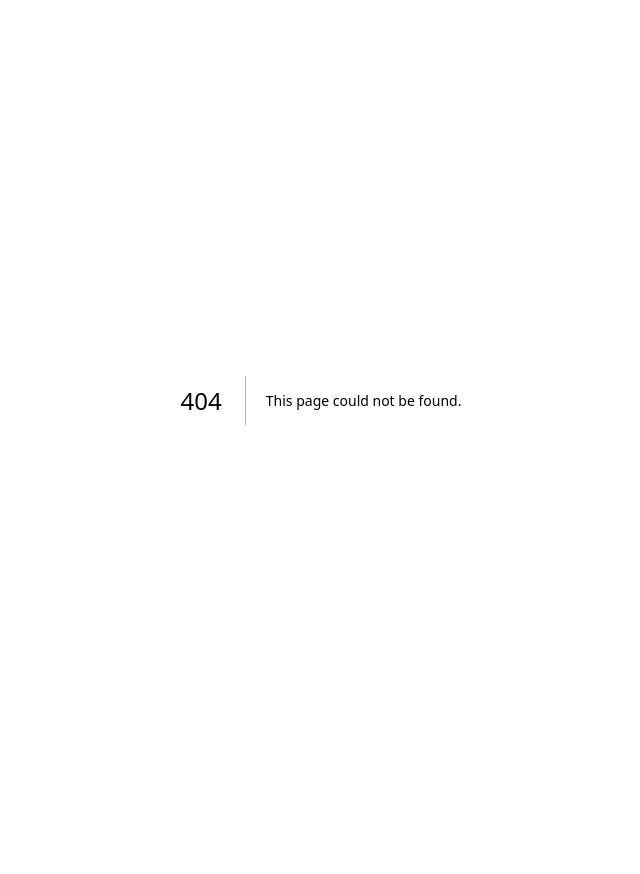
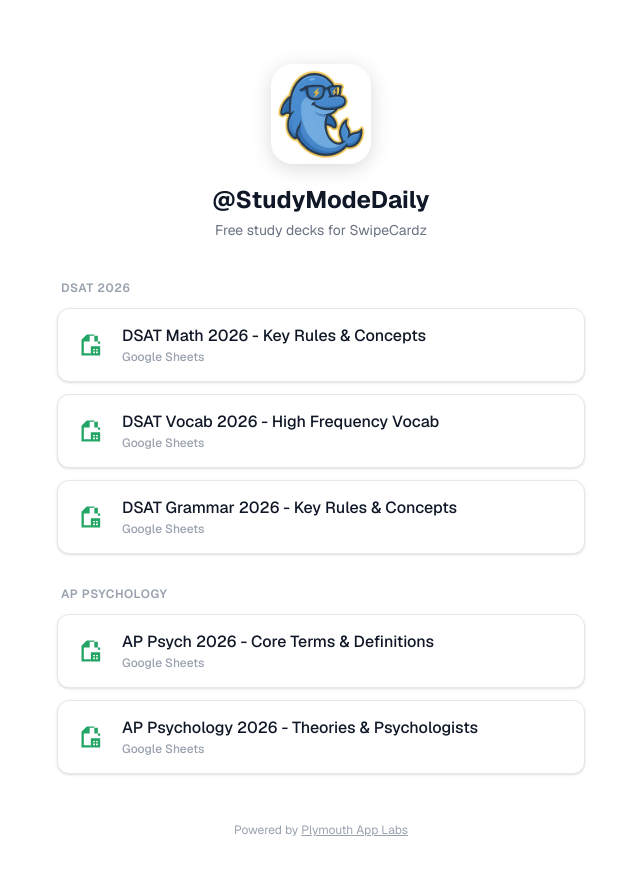
Before and after one commit to mdigel/plymouth, a Next.js app: page /linktree/studymodedaily in a window 1280 px wide. Before the commit this address had no page. Shown: the top 874 px of the page, without its empty margins (319-959 px from the left). Before the commit the page ends 800 px from the top, so only its background shows below. Built offline with nearby package versions, Linux system fonts and the light colour scheme.

Commit message:
Add StudyModeDaily linktree page with Google Sheets links
Links to DSAT Math, Vocab, Grammar and AP Psychology study decks.

Co-Authored-By: Claude Opus 4.6 <noreply@anthropic.com>

```diff
--- /dev/null
+++ b/app/linktree/studymodedaily/page.tsx
@@ -0,0 +1,119 @@
+import Image from "next/image";
+import type { Metadata } from "next";
+
+export const metadata: Metadata = {
+  title: "StudyModeDaily",
+  description:
+    "Free study decks for DSAT 2026 and AP Psychology. Import directly into SwipeCardz.",
+};
+
+const groups = [
+  {
+    label: "DSAT 2026",
+    links: [
+      {
+        title: "DSAT Math 2026 - Key Rules & Concepts",
+        href: "https://docs.google.com/spreadsheets/d/1cB2Zy5QN-ypxvU6f95p_B0WLKBNAF59SEAillFgceQk",
+      },
+      {
+        title: "DSAT Vocab 2026 - High Frequency Vocab",
+        href: "https://docs.google.com/spreadsheets/d/191WoP9eJ7-hBIgxOxLkenJJo6VW3PsidJ0Bja7JiWoA",
+      },
+      {
+        title: "DSAT Grammar 2026 - Key Rules & Concepts",
+        href: "https://docs.google.com/spreadsheets/d/1M1kxDnyJusbXzAGss1If5nSSk84EOmWamoJy5jZdgTE",
+      },
+    ],
+  },
+  {
+    label: "AP Psychology",
+    links: [
+      {
+        title: "AP Psych 2026 - Core Terms & Definitions",
+        href: "https://docs.google.com/spreadsheets/d/1_jf79gc3P757FWG6d3dbyKPkruGTn4Ov3T1H4pzhQ04",
+      },
+      {
+        title: "AP Psychology 2026 - Theories & Psychologists",
+        href: "https://docs.google.com/spreadsheets/d/1277eqyve6vDjwuZhoIZvMaG-l7wGcPjfec703sEx2lQ",
+      },
+    ],
+  },
+];
+
+export default function StudyModeDailyPage() {
+  return (
+    <div className="relative min-h-screen bg-white">
+      <div className="max-w-xl mx-auto px-6 py-16">
+        <div className="flex flex-col items-center mb-10">
+          <Image
+            src="/swipecardz.png"
+            alt="SwipeCardz"
+            width={100}
+            height={100}
+            priority
+            className="w-[100px] h-[100px] rounded-[22%] shadow-lg mb-5"
+            style={{
+              boxShadow: "0 4px 20px rgba(0, 0, 0, 0.15)",
+            }}
+          />
+          <h1 className="text-2xl font-bold text-gray-900">@StudyModeDaily</h1>
+          <p className="text-sm text-gray-500 mt-1">
+            Free study decks for SwipeCardz
+          </p>
+        </div>
+
+        <div className="flex flex-col gap-8">
+          {groups.map((group) => (
+            <div key={group.label}>
+              <h2 className="text-xs font-semibold uppercase tracking-wider text-gray-400 mb-3 px-1">
+                {group.label}
+              </h2>
+              <div className="flex flex-col gap-3">
+                {group.links.map((link) => (
+                  <a
+                    key={link.title}
+                    href={link.href}
+                    target="_blank"
+                    rel="noopener noreferrer"
+                    className="flex items-center gap-4 w-full rounded-xl border border-gray-200 bg-white px-5 py-4 text-left text-base font-medium text-gray-900 shadow-sm transition-all hover:shadow-md hover:border-gray-300 hover:bg-gray-50"
+                  >
+                    <svg
+                      viewBox="0 0 24 24"
+                      className="w-7 h-7 shrink-0"
+                      aria-hidden="true"
+                    >
+                      <path
+                        d="M19 11V9h-5V3H7.5L3 7.5V21h8v-2H5V9h5V4h7v7h2z"
+                        fill="#23A566"
+                      />
+                      <path
+                        d="M19 13h-8v8h8v-8zm-6 6v-1.5h1.5V19H13zm0-2.5v-1h1.5v1H13zm2.5 2.5v-1.5H17V19h-1.5zm0-2.5v-1H17v1h-1.5z"
+                        fill="#23A566"
+                      />
+                    </svg>
+                    <div className="min-w-0">
+                      <span className="block leading-snug">{link.title}</span>
+                      <span className="block text-xs text-gray-400 mt-0.5">
+                        Google Sheets
+                      </span>
+                    </div>
+                  </a>
+                ))}
+              </div>
+            </div>
+          ))}
+        </div>
+
+        <p className="text-center text-xs text-gray-400 mt-12">
+          Powered by{" "}
+          <a
+            href="https://plymouthapplabs.com"
+            className="underline hover:text-gray-600"
+          >
+            Plymouth App Labs
+          </a>
+        </p>
+      </div>
+    </div>
+  );
+}
```
